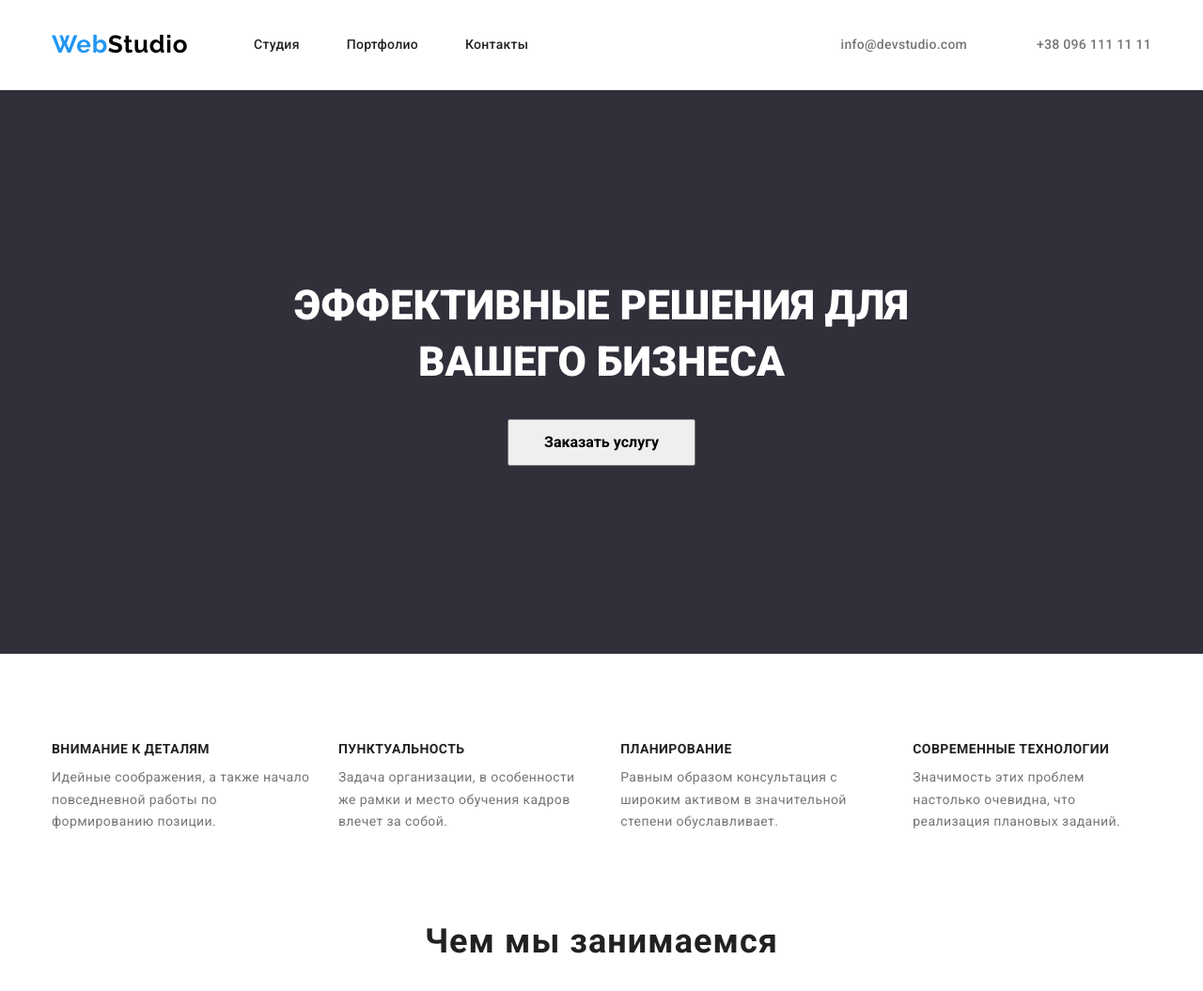
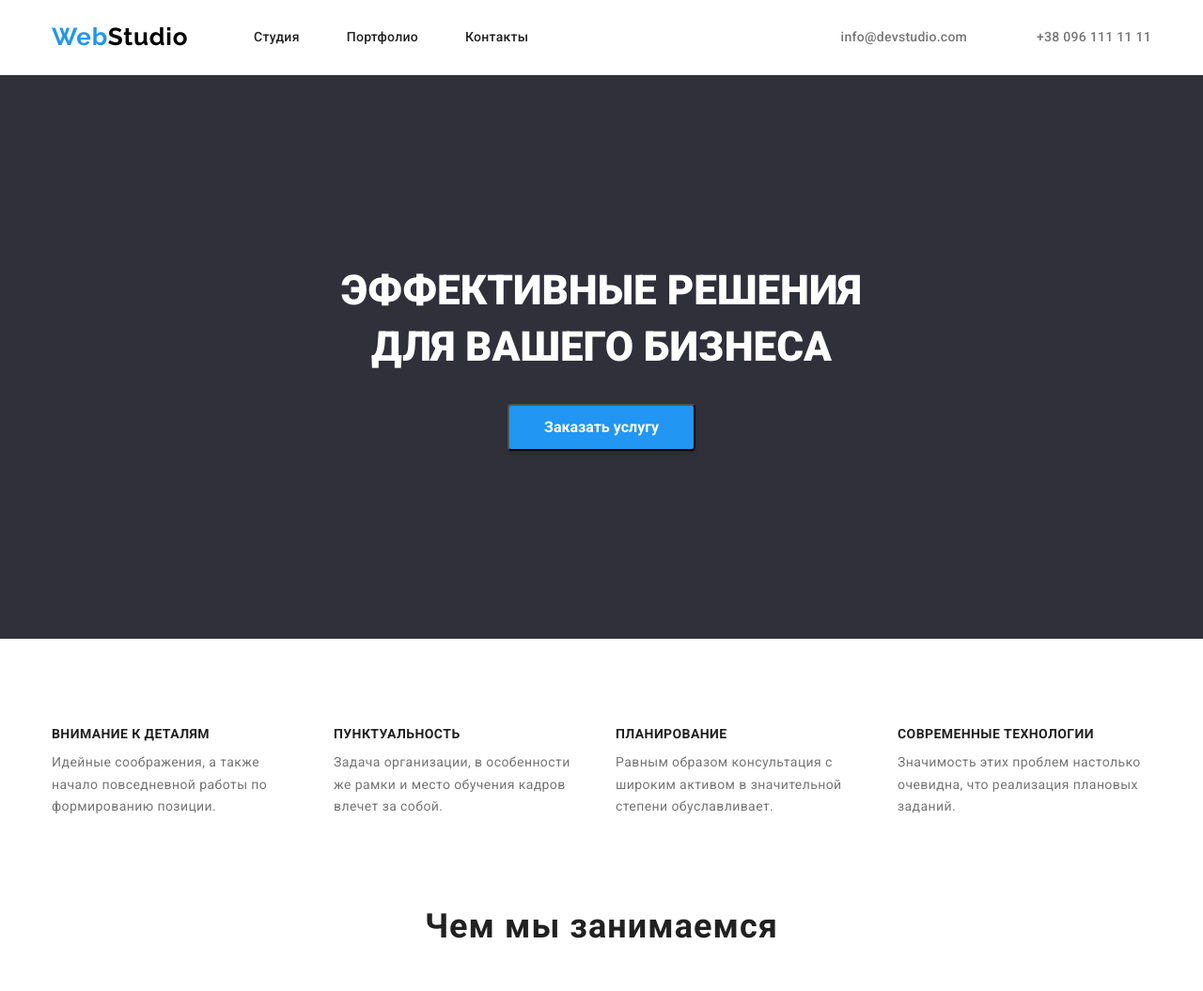
Before and after one commit to Ivan-Gamalyuk/goit-markup-hw-03, a plain HTML site: page index.html in a window 1280 px wide. Shown: the top 1055 px of the page at 94% size. Drawn offline with nearby package versions, Linux system fonts and the light colour scheme.

Commit message:
повтор

```diff
--- a/css/styles.css
+++ b/css/styles.css
@@ -46,8 +46,8 @@ color: #212121;
 }
                                           /*header*/
 .header {
-  padding-top: 32px;
-  padding-bottom: 32px;
+  padding-top: 24px;
+  padding-bottom: 24px;
   border-bottom: 1px solid #ECECEC;
 }
 .logo {font-family: 'Raleway',sans-serif;
@@ -180,6 +180,10 @@ margin-right: auto;
     height: 50px;
     margin: 0 auto;
     display: block;
+    background: #2196F3;
+box-shadow: 0px 4px 4px rgba(0, 0, 0, 0.15);
+border-radius: 4px;
+color: #FFFFFF;
   }
   .option {
     padding-top: 94px;
@@ -191,6 +195,9 @@ margin-right: auto;
     }
     .option-item:not(:last-child) {
       margin-right: 30px;
+    }
+    .option-item {
+      width: 270px;
     }
 
   .option-item-title {
@@ -325,7 +332,7 @@ margin-right: auto;
     letter-spacing: 0.03em;
     color: var(--second-btn-color);
     padding: 6px 22px;
-
+    border-radius: 4px;
   }
   .main-list {
     margin-bottom: 50px;
@@ -338,8 +345,9 @@ margin-right: auto;
   .about-box {
     padding-top: 20px;
     padding-bottom: 20px;
-    text-align: center;
     border: 1px solid #EEEEEE;
+    padding-left: 24px;
+    padding-right: 24px;
   }
   .box-list {
    display: flex;
--- a/index.html
+++ b/index.html
@@ -35,7 +35,7 @@
 <main>
  <section class="business">
     <div class="container">
-<h1 class="main-title">ЭФФЕКТИВНЫЕ РЕШЕНИЯ ДЛЯ ВАШЕГО БИЗНЕСА</h1>
+<h1 class="main-title">ЭФФЕКТИВНЫЕ РЕШЕНИЯ <br>ДЛЯ ВАШЕГО БИЗНЕСА</br></h1>
 <button type="button" class="business-btn">Заказать услугу</button>
 </div>
 </section>
```
